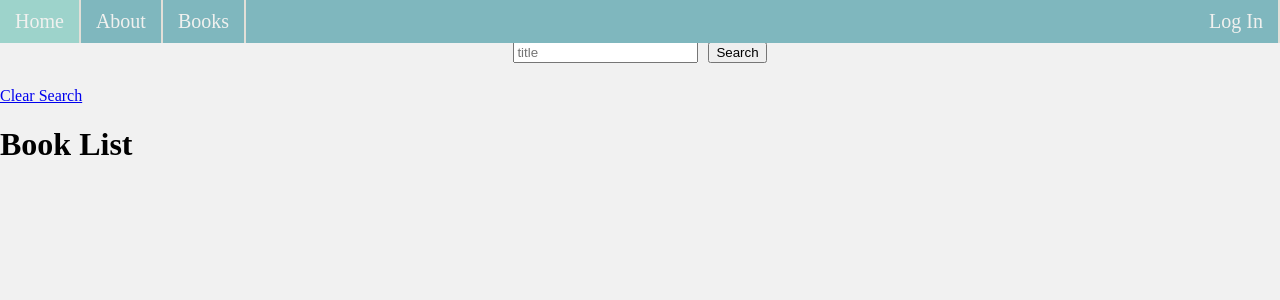
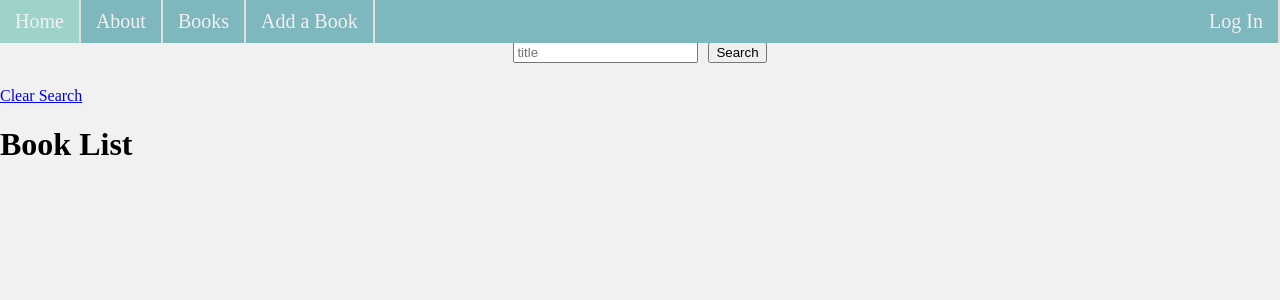
Before and after one commit to kfusilier/django_books, a Django app: page /books/ in a window 1280 px wide. Shown: the top 300 px of the page. Run offline with Django 4.2, Linux system fonts and the light colour scheme; data that the repository does not hold is empty.

Commit message:
search & create working

```diff
--- a/main_app/models.py
+++ b/main_app/models.py
@@ -2,8 +2,8 @@ from django.db import models
 
 # Create your models here.
 CATEGORY_CHOICES = (
-	("fic", "Fiction"),
-	("nfic", "Non-fiction")
+	("Fic", "Fiction"),
+	("NonFic", "Non-fiction")
 )
 
 # GENRE_CHOICES = (
--- a/main_app/templates/base.html
+++ b/main_app/templates/base.html
@@ -20,6 +20,7 @@
 					<li><a href="http://localhost:8000">Home</a></li>
 					<li><a href="http://localhost:8000/about/">About</a></li>
 					<li><a href="http://localhost:8000/books/">Books</a></li>
+					<li><a href="/books/new">Add a Book</a></li>
 					<li><a href=" ">Log In</a></li>
 				</ul>
 			</nav>
--- a/main_app/templates/booklist.html
+++ b/main_app/templates/booklist.html
@@ -14,6 +14,7 @@ Book List 📚
     </div>
     <!-- this a tag will redirect back to catlist without a query param! be sure to use the "name" you called the route in your main_app/urls.py -->
     <a href="{% url 'book_list' %}">Clear Search</a>
+
 </form>
 
 <h1>{{header}}</h1>
--- a/main_app/urls.py
+++ b/main_app/urls.py
@@ -4,7 +4,7 @@ from . import views
 # like app.use in express
 urlpatterns = [
 	path('', views.Home.as_view(), name='home'), # Added home path
+	path('books/', views.Book_List.as_view(), name='book_list'),
 	path('about/', views.About.as_view(), name='about'),
-	path('books/', views.Book_List.as_view(), name='book_list'),
-
+	path('books/new/', views.Book_Create.as_view(), name="book_create")
 ]
--- a/main_app/views.py
+++ b/main_app/views.py
@@ -1,9 +1,12 @@
-from turtle import title
 from django.shortcuts import render
 from django.views.generic.base import TemplateView
 from django.views import View # View class to handle requests
 from django.http import HttpResponse # a class to handle sending a type of response
 
+from django.views.generic import DetailView
+from django.urls import reverse
+
+from django.views.generic.edit import CreateView
 from .models import Book #import Book model
 
 # Create your views here.
@@ -29,3 +32,14 @@ class Book_List(TemplateView):
 			# default header for not searching
 			context["header"] = "Book List"
 		return context
+
+class Book_Create(CreateView):
+	model = Book
+	fields = ['title', 'author', 'img', 'published', 'category']
+	template_name = "book_create.html"
+	success_url = "/books/"
+
+
+# class Book_Detail(DetailView):
+# 	model = Book
+# 	template_name="book_detail.html"
```
Also changed, not shown: main_app/migrations/0004_alter_book_category.py (added).
